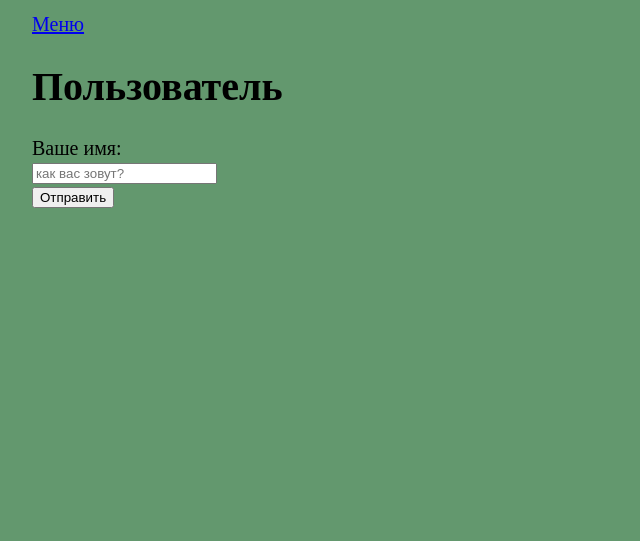
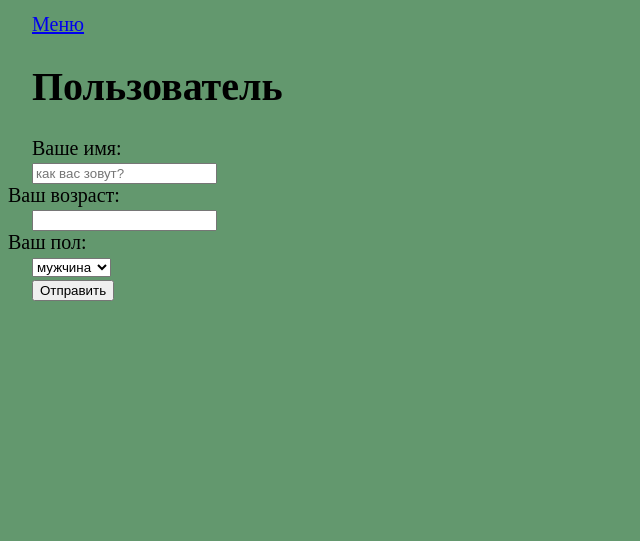
Before and after one commit to OlyaZalevskaya/web-programming-labs-2, a Flask app: page /lab3/forml in a window 1280 px wide. Shown: the part 45-586 px from the top of the page, without its empty margins (0-640 px from the left). Run offline with Flask 3, Linux system fonts and the light colour scheme.

Commit message:
Форма

```diff
--- a/templates/forml.html
+++ b/templates/forml.html
@@ -3,6 +3,20 @@
 {% block lab %}Лабораторная работа 3{% endblock %}
 
 {% block main %}
+
+    {% if user %}
+
+    <h1>Привет, {{ user }}!</h1>
+    <h2>Добро пожалавать на наш сайт!</h2>
+
+    <div>ваш возраст: {{ age }}</div>
+    <div>ваш пол: {{ sex }}</div>
+
+    <div>
+        <a href="/lab3/forml">Заново</a>
+    </div>
+    {% else %}
+
     <h1>Пользователь</h1>
 
     <form>
@@ -10,8 +24,23 @@
         <div>
             <input type="text" placeholder="как вас зовут?" name="user">
         </div>
+
+        <label>Ваш возраст:</label>
+        <div>
+            <input type="number" name="age">
+        </div>
+
+        <label>Ваш пол:</label>
+        <div>
+            <select name="sex">
+                <option value="male">мужчина</option>
+                <option value="female">женщина</option>
+            </select>
+        </div>
+
         <div>
             <button type="submit">Отправить</button>
         </div>
     </form>
+    {% endif %}
 {% endblock %}
```
